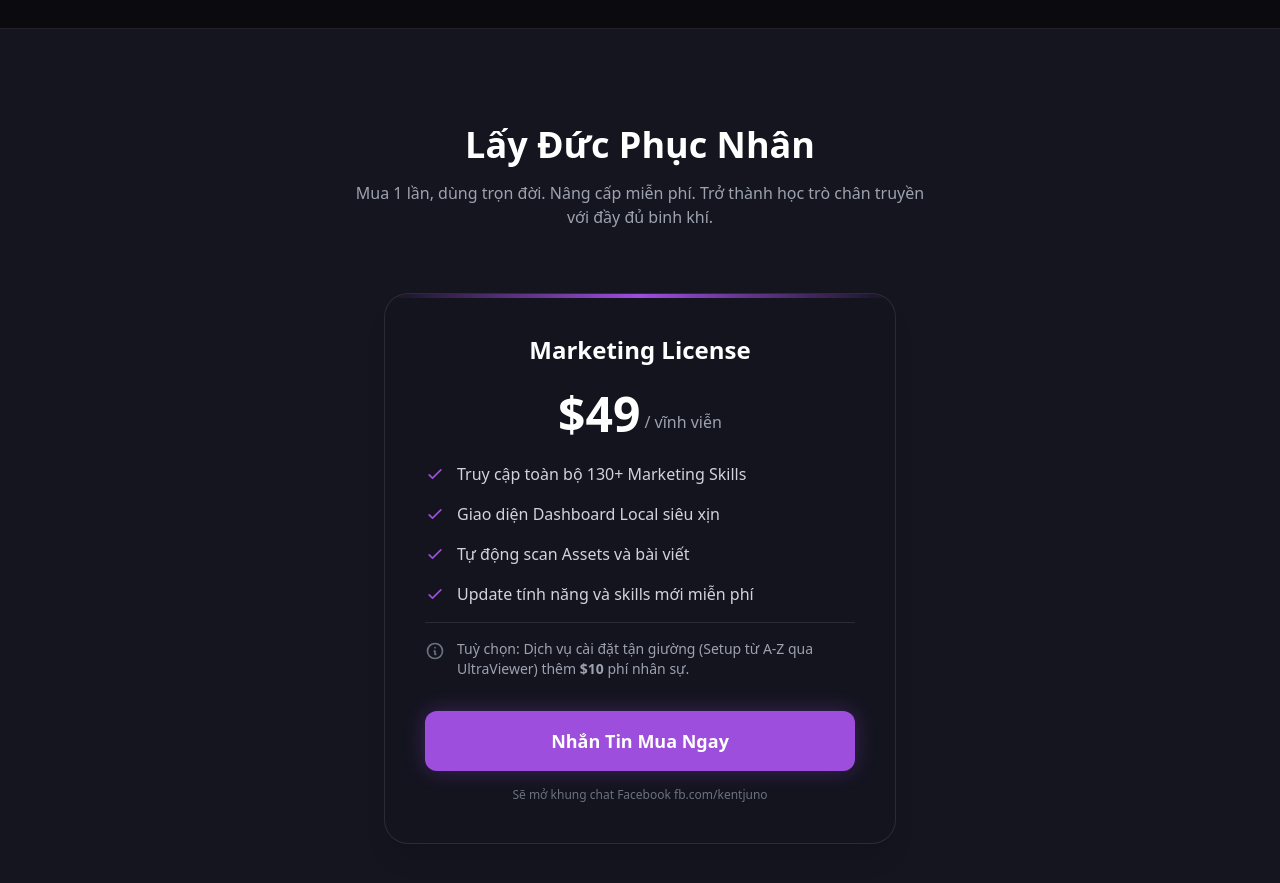
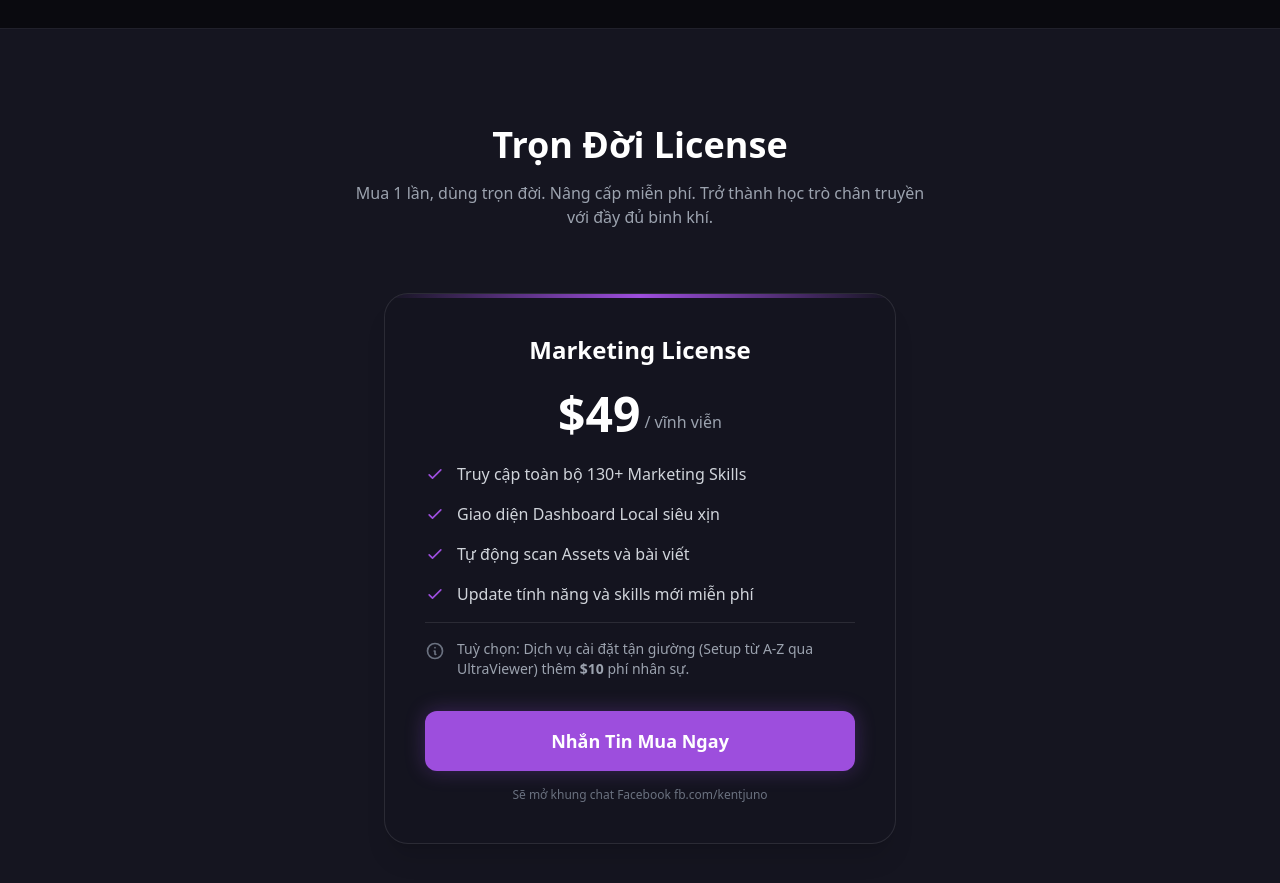
Before and after one commit to kentjuno/agskills-landing-page, a Vue app: page / in a window 1280 px wide. Shown: the part 2880-3763 px from the top of the page. Built offline with nearby package versions, Linux system fonts and the light colour scheme.

Commit message:
add legal pages

```diff
--- a/src/views/HomeView.vue
+++ b/src/views/HomeView.vue
@@ -183,7 +183,7 @@ const buyLicense = () => {
     <section id="pricing" class="relative z-10 py-24 bg-surface border-y border-white/5">
       <div class="max-w-4xl mx-auto px-6">
         <div class="text-center mb-16">
-          <h2 class="text-3xl md:text-4xl font-bold text-white mb-4">Lấy Đức Phục Nhân</h2>
+          <h2 class="text-3xl md:text-4xl font-bold text-white mb-4">Trọn Đời License</h2>
           <p class="text-gray-400 max-w-xl mx-auto">Mua 1 lần, dùng trọn đời. Nâng cấp miễn phí. Trở thành học trò chân truyền với đầy đủ binh khí.</p>
         </div>
 
```
